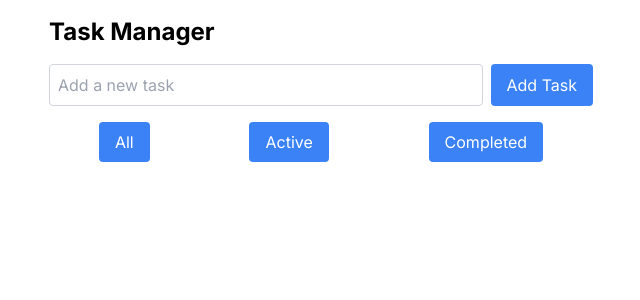
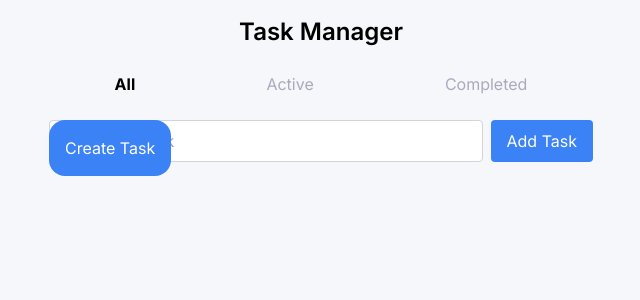
Before and after one commit to Adegokebestman/task-management-tool, a Next.js app: page / in a window 1280 px wide. Shown: the top 300 px of the page, without its empty margins (319-959 px from the left). Built offline with nearby package versions, Linux system fonts and the light colour scheme.

Commit message:
updated some component styling

```diff
--- a/src/app/globals.css
+++ b/src/app/globals.css
@@ -5,7 +5,7 @@
 
 
 body {
-
+ background-color: #F5F7FA;
 }
 
 @layer utilities {
--- a/src/app/page.tsx
+++ b/src/app/page.tsx
@@ -48,24 +48,30 @@ const Home: React.FC = () => {
 
   return (
     <div className="max-w-xl mx-auto p-4">
-      <h1 className="text-2xl font-bold mb-4">Task Manager</h1>
-      <TaskInput addTask={addTask} />
+      <h1 className="text-2xl text-center font-semibold mb-4">Task Manager</h1>
+
       <div className="flex justify-around mb-4">
         <button
           onClick={() => setFilter('all')}
-          className="bg-blue-500 text-white px-4 py-2 rounded hover:bg-blue-700"
+          className={`text-[#A9AABE] px-4 py-2 hover:text-black rounded  ${
+            filter === 'all' ? ' font-bold text-black ' : ''
+          }`}
         >
           All
         </button>
         <button
           onClick={() => setFilter('active')}
-          className="bg-blue-500 text-white px-4 py-2 rounded hover:bg-blue-700"
+          className={`text-[#A9AABE] px-4 py-2 hover:text-black   ${
+            filter === 'active' ? 'font-bold ' : ''
+          }`}
         >
           Active
         </button>
         <button
           onClick={() => setFilter('completed')}
-          className="bg-blue-500 text-white px-4 py-2 rounded hover:bg-blue-700"
+          className={`text-[#A9AABE] px-4 py-2 hover:text-black  ${
+            filter === 'completed' ? 'font-bold text-white' : ''
+          }`}
         >
           Completed
         </button>
@@ -76,6 +82,10 @@ const Home: React.FC = () => {
         deleteTask={deleteTask}
         filter={filter}
       />
+
+      <button className='text-white justify-end flex absolute rounded-2xl bg-blue-500 p-4'>Create Task</button>
+
+      <TaskInput addTask={addTask} />
     </div>
   );
 };
--- a/src/components/Task.tsx
+++ b/src/components/Task.tsx
@@ -1,5 +1,5 @@
 import React from 'react';
-
+import Image from 'next/image';
 interface TaskProps {
   task: {
     id: string;
@@ -13,22 +13,29 @@ interface TaskProps {
 const Task: React.FC<TaskProps> = ({ task, toggleComplete, deleteTask }) => {
   return (
     <div
-      className={`flex items-center justify-between p-4 mb-2 bg-white rounded shadow ${
+      className={`flex items-center justify-between p-4 mb-4 bg-white rounded-2xl  shadow-md ${
         task.completed ? 'line-through text-gray-400' : ''
       }`}
     >
+      <div className='flex gap-2'>
       <input
         type="checkbox"
         checked={task.completed}
         onChange={() => toggleComplete(task.id)}
-        className="mr-2"
+        className="mr-2 "
       />
+      <div className='divide-x rounded-xl h-[40px] w-[2px] bg-[#FF0066]'>
+
+</div>
+      </div>
+
+
       <span>{task.text}</span>
       <button
         onClick={() => deleteTask(task.id)}
-        className="bg-red-500 text-white px-2 py-1 rounded hover:bg-red-700"
+
       >
-        Delete
+        <Image src="/cancel.png" alt='cancel button' width={25} height={25} />
       </button>
     </div>
   );
--- a/src/components/TaskList.tsx
+++ b/src/components/TaskList.tsx
@@ -1,4 +1,3 @@
-import React from 'react';
 import Task from './Task';
 
 interface Task {
```
Also changed, not shown: public/cancel.png (added).
